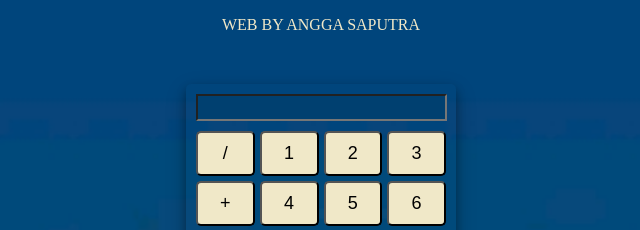
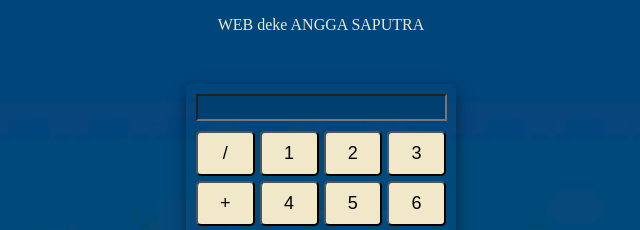
Before and after one commit to angga-saputra-hub/calculator, a plain HTML site: page index.html in a window 1280 px wide. Shown: the top 230 px of the page, 319-959 px from the left. Drawn offline with Linux system fonts and the light colour scheme.

Commit message:
update text

```diff
--- a/index.html
+++ b/index.html
@@ -7,7 +7,7 @@
   <link rel="stylesheet" href="calc.css">
 </head>
 <body>
-    <p>WEB BY ANGGA SAPUTRA</p>
+    <p>WEB deke ANGGA SAPUTRA</p>
   <div class="calculator">
     <input type="text" id="display">
     <div class="keys">
```
